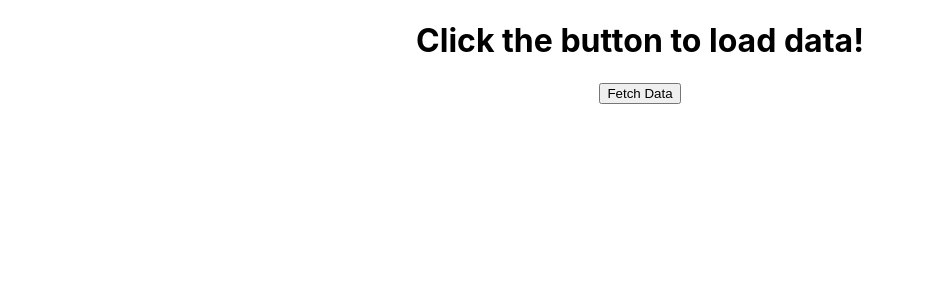
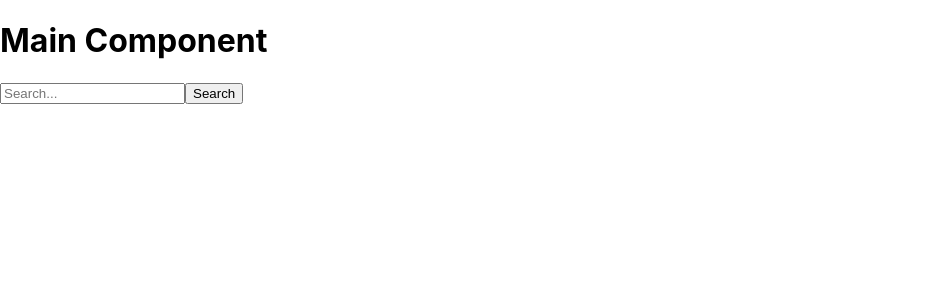
Before and after one commit to KShilina/LearningStation-Final, a React (Create React App) app in the folder react-front-end/: page / in a window 1280 px wide. Shown: the top 300 px of the page, without its empty margins (0-925 px from the left). Built offline with nearby package versions, Linux system fonts and the light colour scheme.

Commit message:
create search bar

```diff
--- a/react-front-end/src/App.js
+++ b/react-front-end/src/App.js
@@ -1,33 +1,45 @@
-import React, { useState } from "react";
-import axios from "axios";
-import "./App.css";
-// import { Auth0Provider } from '@auth0/auth0-react';
+// import "./App.css";
 
-const App = () => {
-  const [message, setMessage] = useState("Click the button to load data!");
+// import Home from "./components/Home";
 
-  const fetchData = () => {
-    axios
-      .get("/api/data") // You can simply make your requests to "/api/whatever you want"
-      .then((response) => {
-        // handle success
-        console.log(response.data); // The entire response from the Rails API
+// const App = () => {
+//   // const [searchResults, setSearchResults] = useState([]);
 
-        console.log(response.data.message); // Just the message
-        setMessage(response.data.message);
-      })
-      .catch((error) => {
-        // handle error if needed
-        console.error(error);
-      });
-  };
+//   // const handleSearch = (query) => {
+//   //   axios
+//   //     .get("/api/search", {
+//   //       params: { subject: query } // Pass the search query as a parameter
+//   //     })
+//   //     .then((response) => {
+//   //       // handle success
+//   //       console.log(response.data); // The search results received from the API
+//   //       setSearchResults(response.data); // Update the state with the search results
+//   //     })
+//   //     .catch((error) => {
+//   //       // handle error if needed
+//   //       console.error(error);
+//   //     });
+//   // };
 
-  return (
-    <div className="App">
-      <h1>{message}</h1>
-      <button onClick={fetchData}>Fetch Data</button>
-    </div>
-  );
-};
+//   // return (
+//   //   <div>
+//   //     <h1>Main Component</h1>
+//   //     <SearchBar onSearch={handleSearch} />
+//   //     {/* Display the search results */}
+//   //     <ul>
+//   //       {searchResults.map((result) => (
+//   //         <li key={result.class_id}>
+//   //           <p> {result.first_name} </p>
+//   //           <p> {result.last_name}</p>
+//   //           <img src = {result.image} alt = {`${result.first_name} pic`} />
+//   //         </li>
+//   //       ))}
+//   //     </ul>
+//   //   </div>
+//   // );
+//   return (
+//     <Home />
+//   )
+// };
 
-export default App;
+// export default App;
--- /dev/null
+++ b/react-front-end/src/components/Home.js
@@ -0,0 +1,44 @@
+import React, { useState } from "react";
+import axios from "axios";
+import "../App.css";
+import SearchBar from './SearchBar';
+
+
+const Home = () => {
+  const [searchResults, setSearchResults] = useState([]);
+
+  const handleSearch = (query) => {
+    axios
+      .get("/api/search", {
+        params: { subject: query } // Pass the search query as a parameter
+      })
+      .then((response) => {
+        // handle success
+        console.log(response.data); // The search results received from the API
+        setSearchResults(response.data); // Update the state with the search results
+      })
+      .catch((error) => {
+        // handle error if needed
+        console.error(error);
+      });
+  };
+
+  return (
+    <div>
+      <h1>Main Component</h1>
+      <SearchBar onSearch={handleSearch} />
+      {/* Display the search results */}
+      <ul>
+        {searchResults.map((result) => (
+          <li key={result.class_id}>
+            <p> {result.first_name} </p>
+            <p> {result.last_name}</p>
+            <img src = {result.image} alt = {`${result.first_name} pic`} />
+          </li>
+        ))}
+      </ul>
+    </div>
+  );
+};
+
+export default Home;
--- /dev/null
+++ b/react-front-end/src/components/SearchBar.js
@@ -0,0 +1,29 @@
+// SearchBar.js
+import React, { useState } from 'react';
+
+const SearchBar = ({ onSearch }) => {
+  const [searchTerm, setSearchTerm] = useState('');
+
+  const handleInputChange = (event) => {
+    setSearchTerm(event.target.value);
+  };
+
+  const handleSubmit = (event) => {
+    event.preventDefault();
+    onSearch(searchTerm);
+  };
+
+  return (
+    <form onSubmit={handleSubmit}>
+      <input
+        type="text"
+        value={searchTerm}
+        onChange={handleInputChange}
+        placeholder="Search..."
+      />
+      <button type="submit">Search</button>
+    </form>
+  );
+};
+
+export default SearchBar;
--- a/react-front-end/src/index.js
+++ b/react-front-end/src/index.js
@@ -1,19 +1,20 @@
 import React from "react";
 import ReactDOM from "react-dom";
 import "./index.css";
-import App from "./App";
 import * as serviceWorker from "./serviceWorker";
 import { BrowserRouter, Routes, Route } from "react-router-dom";
 import Login from "./components/Login";
 import Dashboard from "./components/Dashboard";
 import { Auth0Provider } from "@auth0/auth0-react";
 import Logout from "./components/Logout";
+import Home from "./components/Home";
+
 
 export default function Index() {
   return (
     <BrowserRouter>
       <Routes>
-        <Route path="/" element={<App />} />
+        <Route path="/" element={<Home />} />
 
         <Route path="/login" element={<Login />} />
         <Route path="/dashboard" element={<Dashboard />} />
```
Also changed, not shown: react-front-end/src/components/About.js (added), 1 other file (tests, documents, lock files or other folders).
